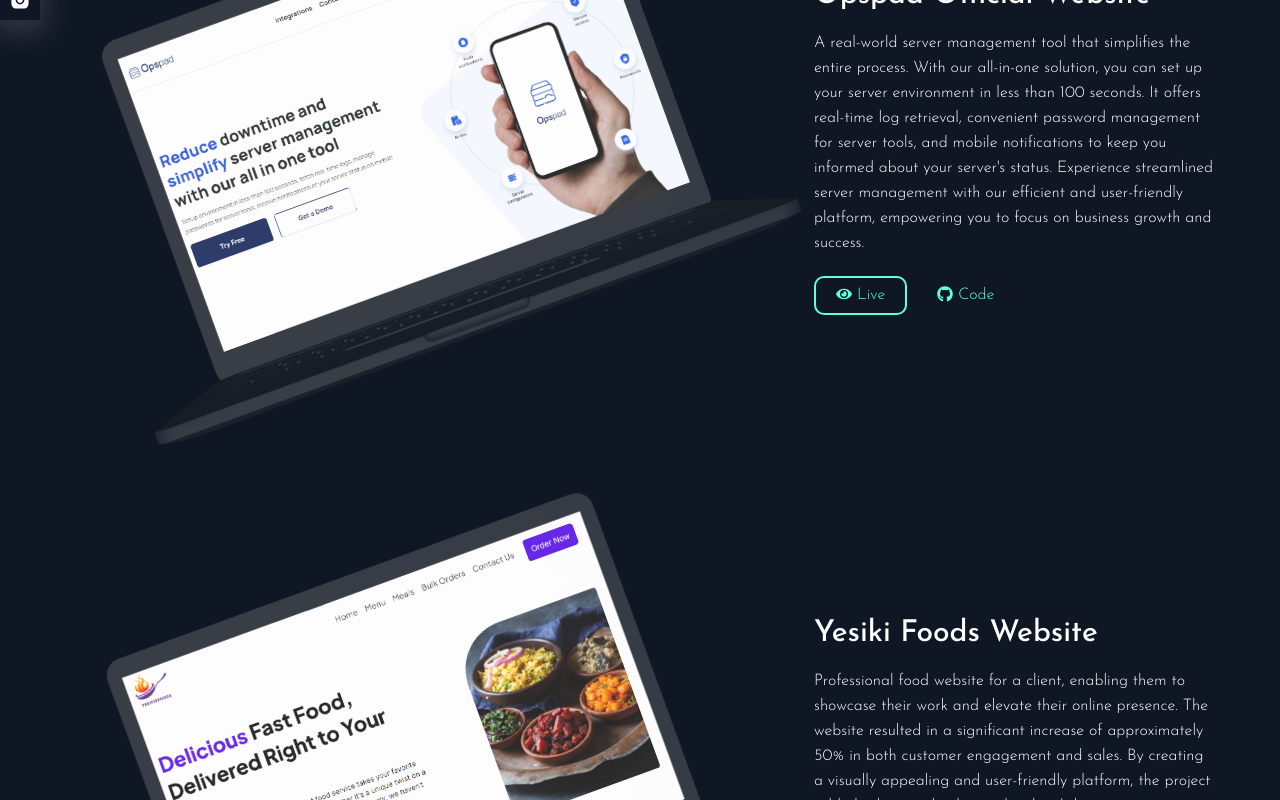
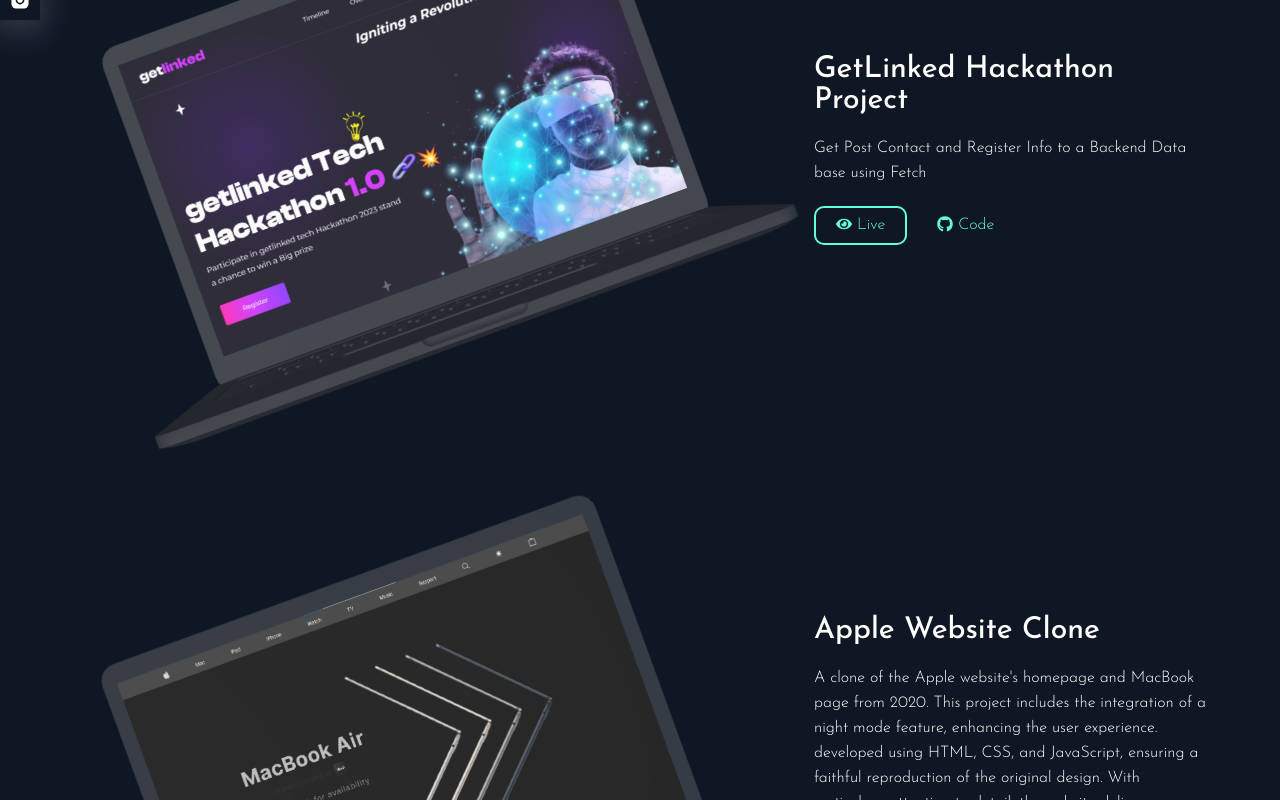
Before and after one commit to MITCHYUGAN/My-Porfolio, a React (Create React App) app: page /allprojects in a window 1280 px wide. Shown: the part 780-1580 px from the top of the page. Built offline with nearby package versions, Linux system fonts and the light colour scheme.

Commit message:
Added Recent project

```diff
--- a/src/components/Data/ProjectsData.js
+++ b/src/components/Data/ProjectsData.js
@@ -1,10 +1,17 @@
 export const Projects = [
     {
-        img: require('../Projects/img/img1.png'),
-        title: "Opspad Official Website",
-        description: "A real-world server management tool that simplifies the entire process. With our all-in-one solution, you can set up your server environment in less than 100 seconds. It offers real-time log retrieval, convenient password management for server tools, and mobile notifications to keep you informed about your server's status. Experience streamlined server management with our efficient and user-friendly platform, empowering you to focus on business growth and success.",
-        link: "https://opspad.dev/",
-        repo: "https://github.com/workshopapps/devopsnotepad.desktop/tree/dev/frontend_website"
+        img: require('../Projects/img/img9.png'),
+        title: "GetLinked Hackathon Project",
+        description: "Get Post Contact and Register Info to a Backend Data base using Fetch",
+        link: "https://mitchyugangetlinkedwebsite.netlify.app/",
+        repo: "https://github.com/MITCHYUGAN/getLinked-WebApp"
+    },
+    {
+        img: require('../Projects/img/img6.png'),
+        title: "Apple Website Clone",
+        description: "A clone of the Apple website's homepage and MacBook page from 2020. This project includes the integration of a night mode feature, enhancing the user experience. developed using HTML, CSS, and JavaScript, ensuring a faithful reproduction of the original design. With meticulous attention to detail, the website delivers an immersive and visually appealing experience for users, resembling the renowned Apple website of 2020",
+        link: "https://mytchapplewebsiteclone.netlify.app/",
+        repo: "https://github.com/MITCHYUGAN/Apple-Website-Clone"
     },
     {
         img: require('../Projects/img/img8.png'),
@@ -27,13 +34,6 @@
         link: "hhttps://hngtask-metabnbnft.netlify.app/"
     },
     {
-        img: require('../Projects/img/img6.png'),
-        title: "Apple Website Clone",
-        description: "A clone of the Apple website's homepage and MacBook page from 2020. This project includes the integration of a night mode feature, enhancing the user experience. developed using HTML, CSS, and JavaScript, ensuring a faithful reproduction of the original design. With meticulous attention to detail, the website delivers an immersive and visually appealing experience for users, resembling the renowned Apple website of 2020",
-        link: "https://mytchapplewebsiteclone.netlify.app/",
-        repo: "https://github.com/MITCHYUGAN/Apple-Website-Clone"
-    },
-    {
         img: require('../Projects/img/img7.png'),
         title: "Fiyance Website",
         description: "A fintech website featuring a seamless integration of simple login and signup functionalities, leading users to an interactive dashboard. Developed using HTML, CSS, and JavaScript, this project provides a secure and user-friendly experience for managing financial activities. The website's design and functionality have been carefully crafted to ensure an intuitive and efficient user journey",
--- a/src/components/Data/SkillsData.js
+++ b/src/components/Data/SkillsData.js
@@ -18,7 +18,7 @@
         skills: "Responsive Design"
     },
     {
-        skills: "JavaScript"
+        skills: "Javascript"
     },
     {
         skills: "JQuery"
--- a/src/components/LandingPage/LandingPage.module.css
+++ b/src/components/LandingPage/LandingPage.module.css
@@ -14,7 +14,6 @@
     flex-direction: column;
     justify-content: center;
     overflow: hidden;
-    /* background: linear-gradient(to right,rgba(245,245,245,.8),rgba(245,245,245,.8)),url(./Img/background.svg); */
     color: white;
 }
 
@@ -61,11 +60,10 @@
 }
 
 .wave{
-    /* animation: wave 0.5s infinite; */
     display: inline-block;
     transform-origin: 70% 70%;
-    animation-name: wave;  /* Refers to the name of your @keyframes element below */
-    animation-duration: 2.5s;        /* Change to speed up or slow down */
+    animation-name: wave;
+    animation-duration: 2.5s;
     animation-iteration-count: infinite;
 }
 
```
Also changed, not shown: src/components/Projects/img/img9.png (added).
